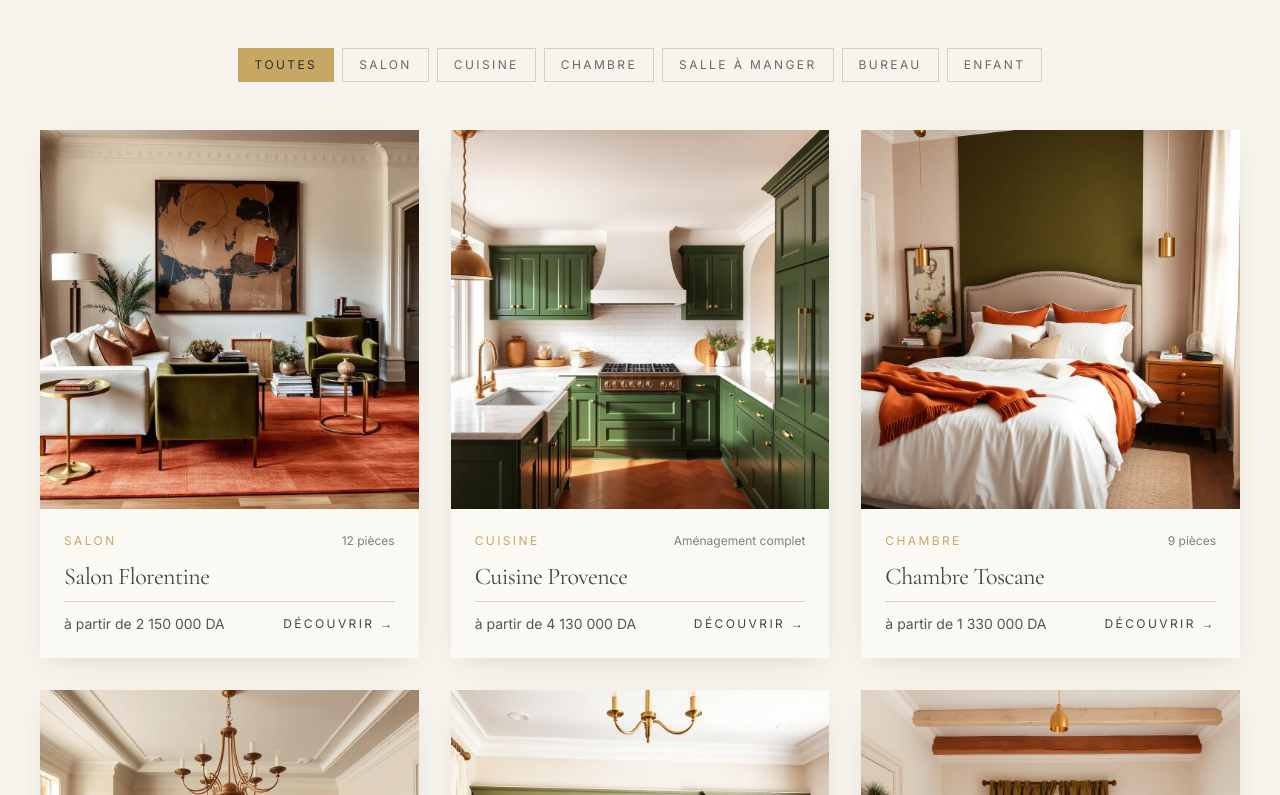
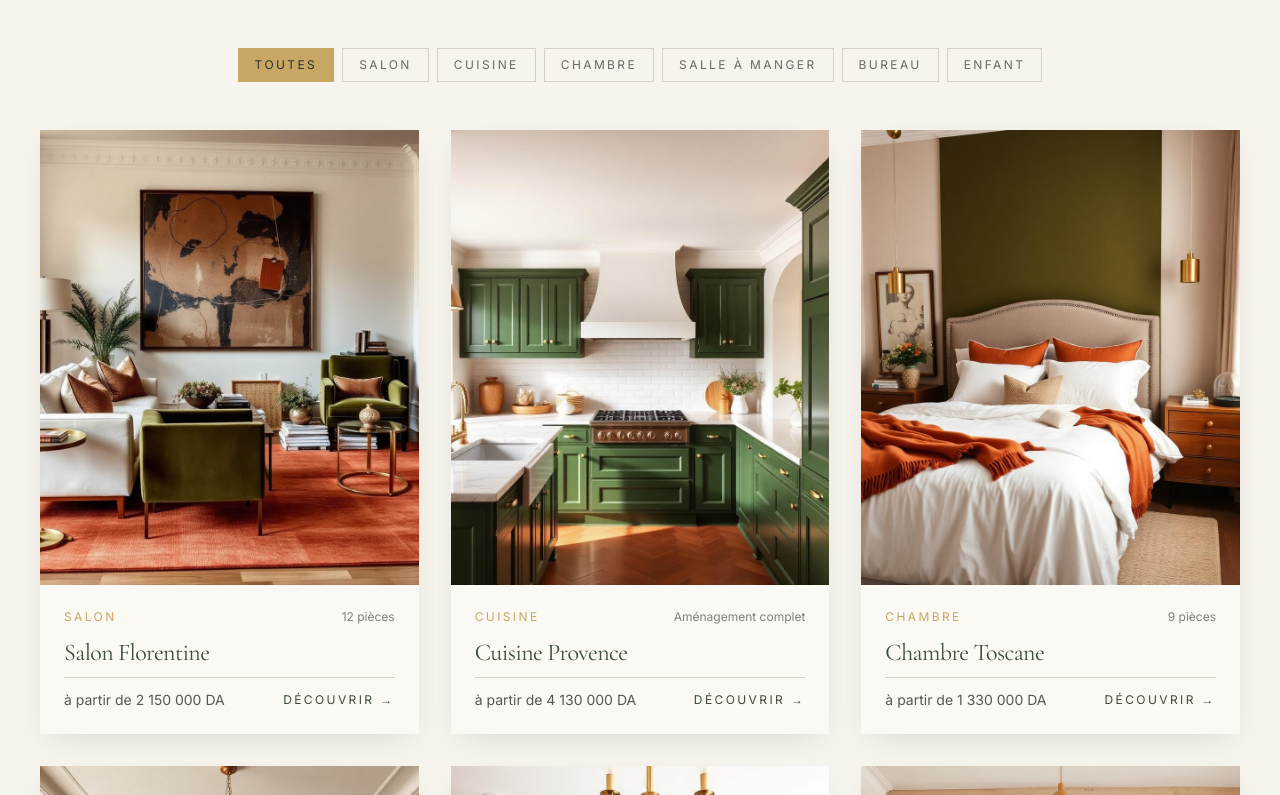
Before and after one commit to yamami-mohammed-monsif/Maison-Olive, a Next.js app: page / in a window 1280 px wide. Shown: the part 3805-4600 px from the top of the page. Built offline with nearby package versions, Linux system fonts and the light colour scheme.

Commit message:
fixed a typo

```diff
--- a/src/components/Products.tsx
+++ b/src/components/Products.tsx
@@ -63,7 +63,7 @@ export const Products = () => {
               className="group bg-card shadow-card hover:shadow-soft transition-all duration-500 block"
               style={{ animationDelay: `${i * 60}ms` }}
             >
-              <div className="aspect-5/6] overflow-hidden">
+              <div className="aspect-5/6 overflow-hidden">
                 <img
                   src={p.img.src}
                   alt={p.name}
```
